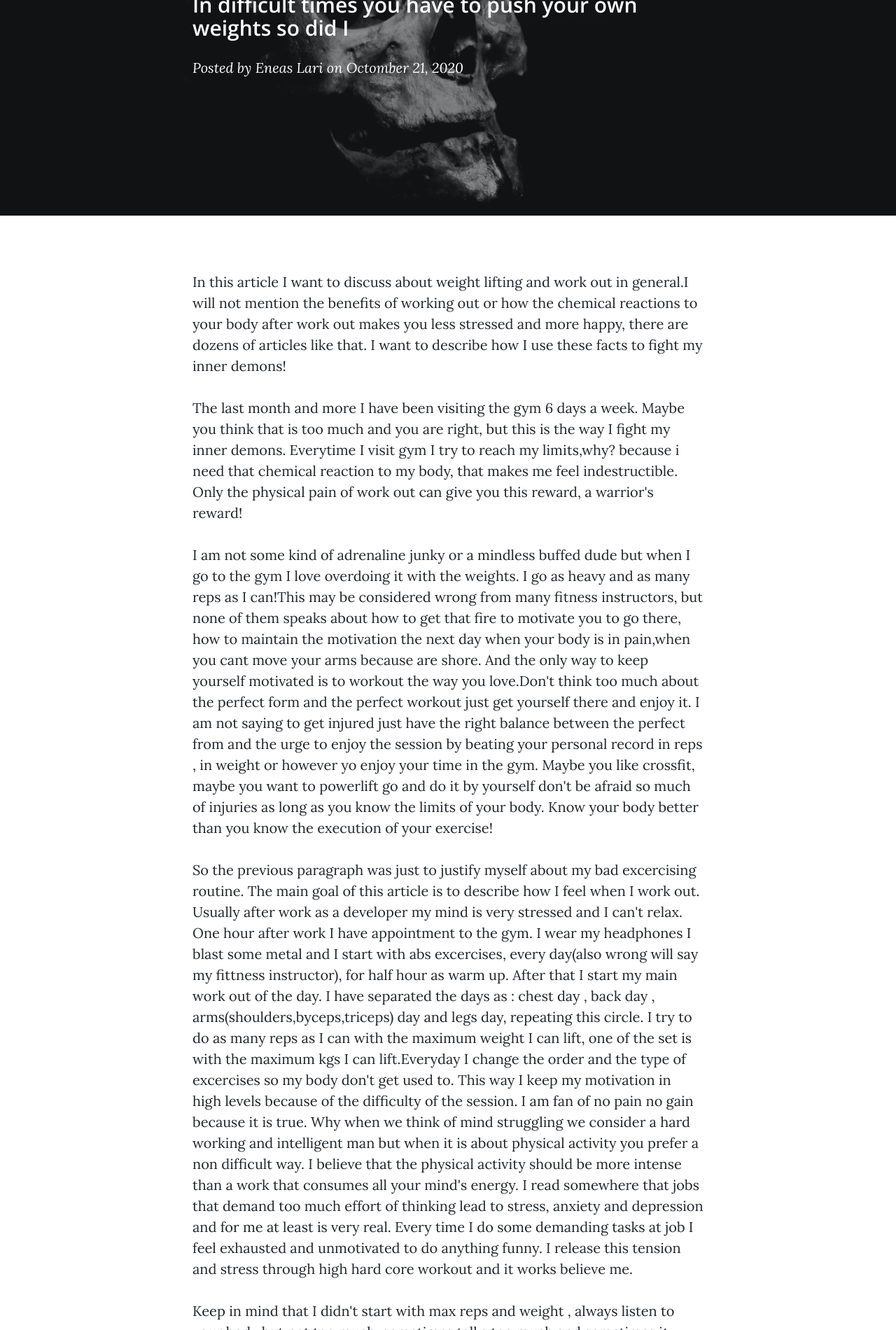
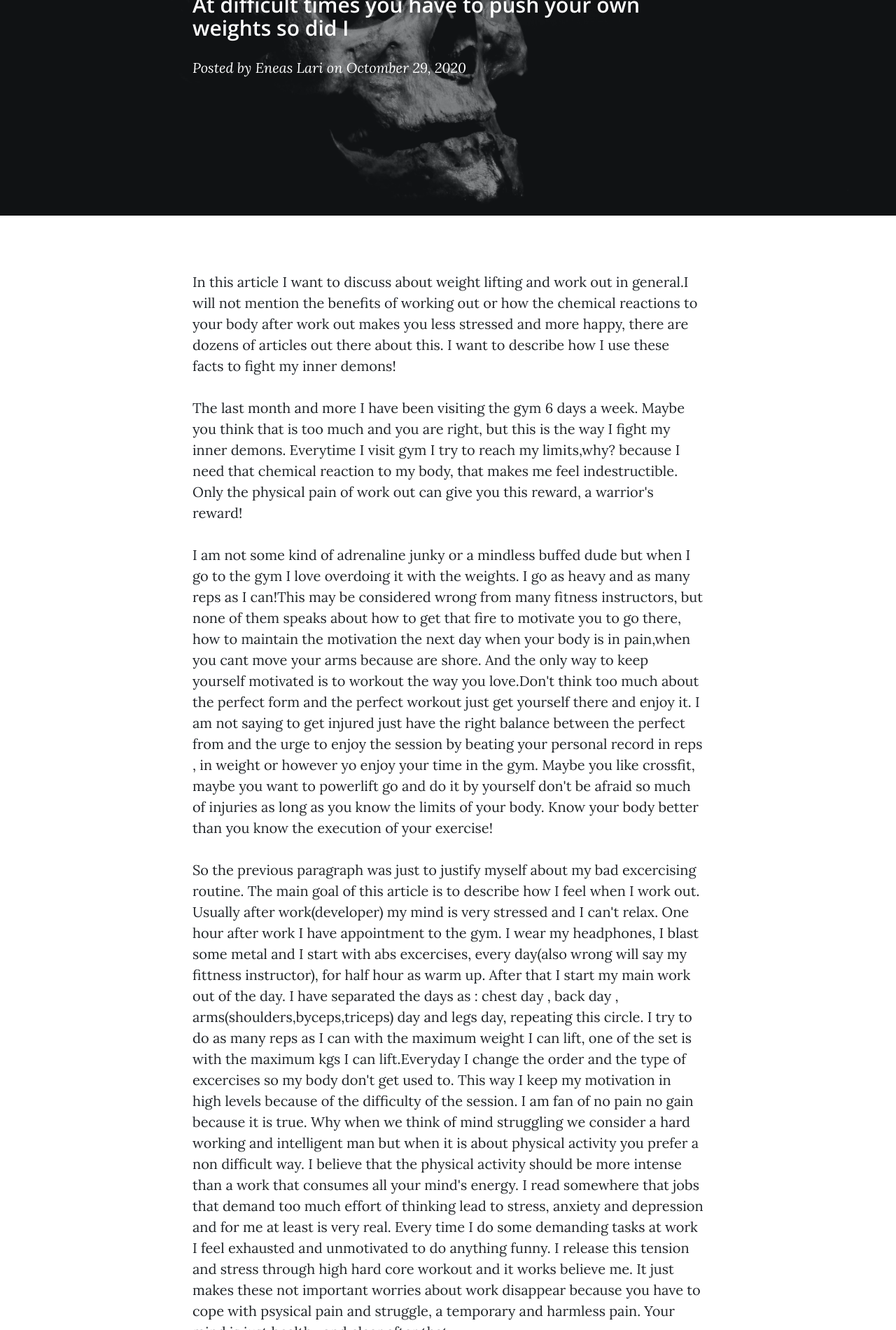
Before and after one commit to EneasLari/blog, a plain HTML site: page post4.html in a window 1280 px wide. Shown: the part 352-2252 px from the top of the page at 70% size. Drawn offline with nearby package versions, Linux system fonts and the light colour scheme.

Commit message:
new article four ready

```diff
--- a/post4.html
+++ b/post4.html
@@ -62,11 +62,11 @@
       <div class="row">
         <div class="col-lg-8 col-md-10 mx-auto">
           <div class="post-heading">
-            <h1>How weight lifting helps me maintain my sanity</h1>
-            <h2 class="subheading">In difficult times you have to push your own weights so did I</h2>
+            <h1>How weight lifting helps me maintain my sanity!</h1>
+            <h2 class="subheading">At difficult times you have to push your own weights so did I</h2>
             <span class="meta">Posted by
               <a href="https://twitter.com/EneasLari">Eneas Lari</a>
-              on Octomber 21, 2020</span>
+              on Octomber 29, 2020</span>
           </div>
         </div>
       </div>
@@ -79,13 +79,13 @@
       <div class="row">
         <div class="col-lg-8 col-md-10 mx-auto">
           <p>In this article I want to discuss about weight lifting and work out in general.I will not mention the benefits
-          of working out or how the chemical reactions to your body after work out makes you less stressed and more happy, there are dozens of articles like that.
+          of working out or how the chemical reactions to your body after work out makes you less stressed and more happy, there are dozens of articles out there about this.
           I want to describe how I use these facts to fight my inner demons!
           </p>
 
           <p>
             The last month and more I have been visiting the gym 6 days a week. Maybe you think that is too much and you are right,
-            but this is the way I fight my inner demons. Everytime I visit gym I try to reach my limits,why? because i need that chemical reaction to
+            but this is the way I fight my inner demons. Everytime I visit gym I try to reach my limits,why? because I need that chemical reaction to
             my body, that makes me feel indestructible. Only the physical pain of work out can give you this reward, a warrior's reward!
           </p>
 
@@ -100,15 +100,16 @@
           </p>
 
           <p>So the previous paragraph was just to justify myself about my bad excercising routine. The main goal of this article is to describe how I feel when
-          I work out. Usually after work as a developer my mind is very stressed and I can't relax. One hour after work I have appointment to the gym. I wear my headphones
+          I work out. Usually after work(developer) my mind is very stressed and I can't relax. One hour after work I have appointment to the gym. I wear my headphones,
           I blast some metal and I start with abs excercises, every day(also wrong will say my fittness instructor), for half hour as warm up. After that I start my main work out
           of the day. I have separated the days as : chest day  , back day , arms(shoulders,byceps,triceps) day and legs day, repeating this circle.
           I try to do as many reps as I can with the maximum weight I can lift, one of the set is with the maximum kgs I can lift.Everyday I change the order and the type of excercises
           so my body don't get used to. This way I keep my motivation in high levels because of the difficulty of the session.
           I am fan of no pain no gain because it is true. Why when we think of mind struggling we consider a hard working and intelligent man but when it is about physical activity
           you prefer a non difficult way. I believe that the physical activity should be more intense than a work that consumes all your mind's energy. I read somewhere that
-          jobs that demand too much effort of thinking lead to stress, anxiety and depression and for me at least is very real. Every time I do some demanding tasks at job I feel exhausted
-          and unmotivated to do anything funny. I release this tension and stress through high hard core workout and it works believe me.
+          jobs that demand too much effort of thinking lead to stress, anxiety and depression and for me at least is very real. Every time I do some demanding tasks at work I feel exhausted
+          and unmotivated to do anything funny. I release this tension and stress through high hard core workout and it works believe me. It just makes these not important worries about
+          work disappear because you have to cope with psysical pain and struggle, a temporary and harmless pain. Your mind is just healthy and clear after that.
           </p>
           <p>Keep in mind that I didn't start with max reps and weight , always listen to your body but not too much, sometimes talks too much and sometimes it screams, only if it screams listen to it!
           </p>
```
Also changed, not shown: index.html (+27 -1 lines).
